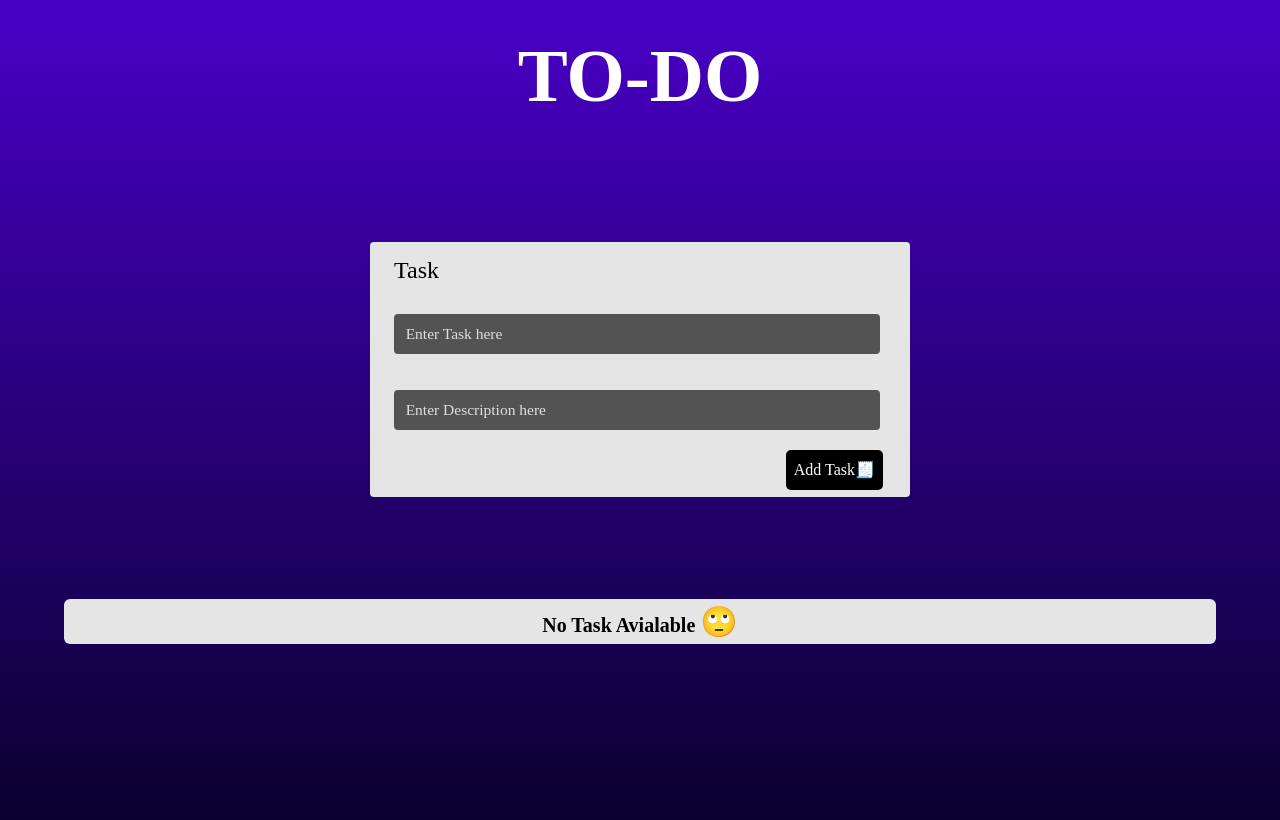
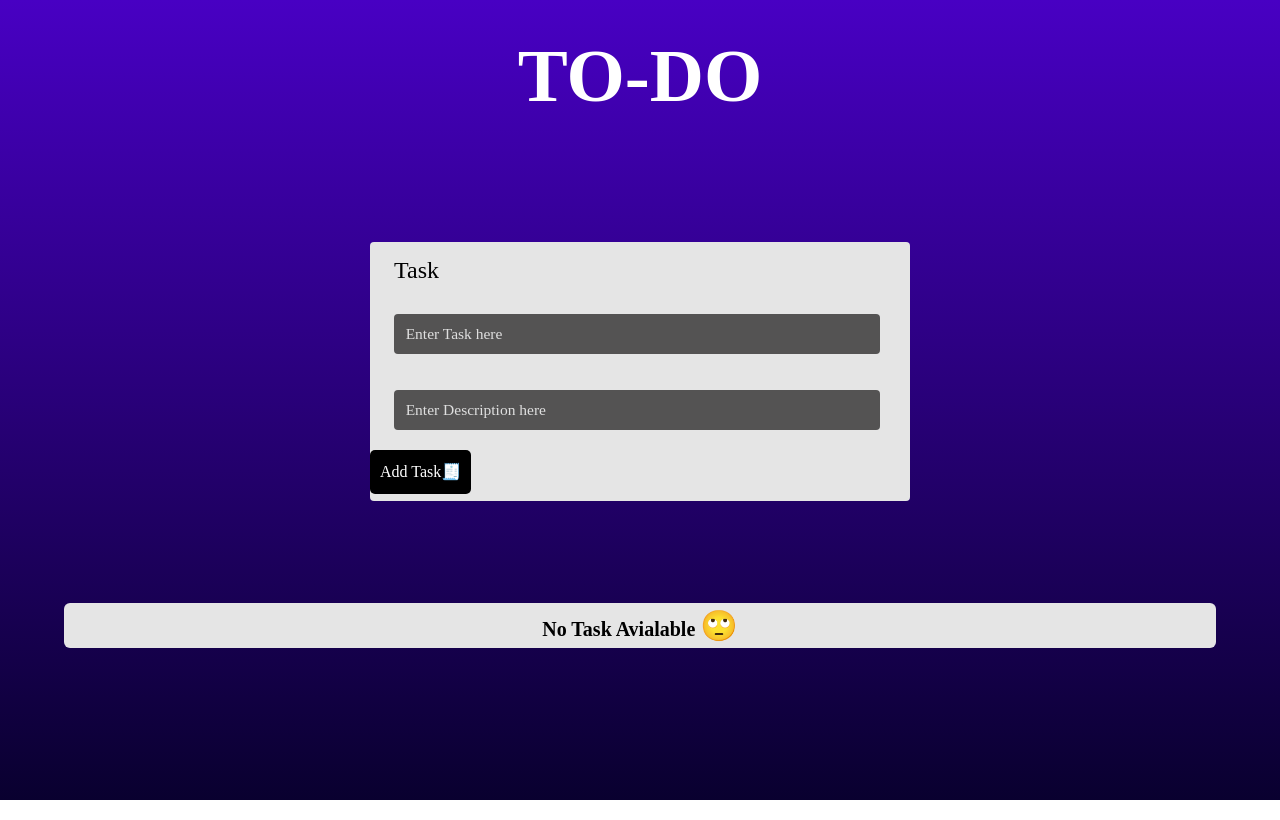
Before and after one commit to ayan15888/TO-DO, a Next.js app: page / in a window 1280 px wide. Built offline with nearby package versions, Linux system fonts and the light colour scheme.

Commit message:
Update globals.css

```diff
--- a/app/globals.css
+++ b/app/globals.css
@@ -8,7 +8,6 @@
   box-sizing: border-box;
   font-family: Myriad Pro;
   /* background: radial-gradient(rgb(190, 167, 201),rgb(151, 136, 219)); */
-
 }
 
 html,
@@ -17,6 +16,7 @@ body {
   /* overflow: hidden; */
   height: 100%;
   width: 100%;
+    overflow-x: hidden;
 
 }
 
@@ -67,8 +67,8 @@ button {
   background-color: rgb(0, 0, 0);
   color: white;
   margin-bottom: 7px;
-  margin-left: 77%;
-  padding: 8px;
+  margin-right: 20px;
+  padding: 10px;
   border-radius: 5px;
   font-size: 16px;
 
@@ -130,7 +130,7 @@ button {
   position: relative;
 }
 
-@media (max-width:500px) {
+@media (max-width:450px) {
   #mainh1 {
     margin-top: 10%;
 
```
